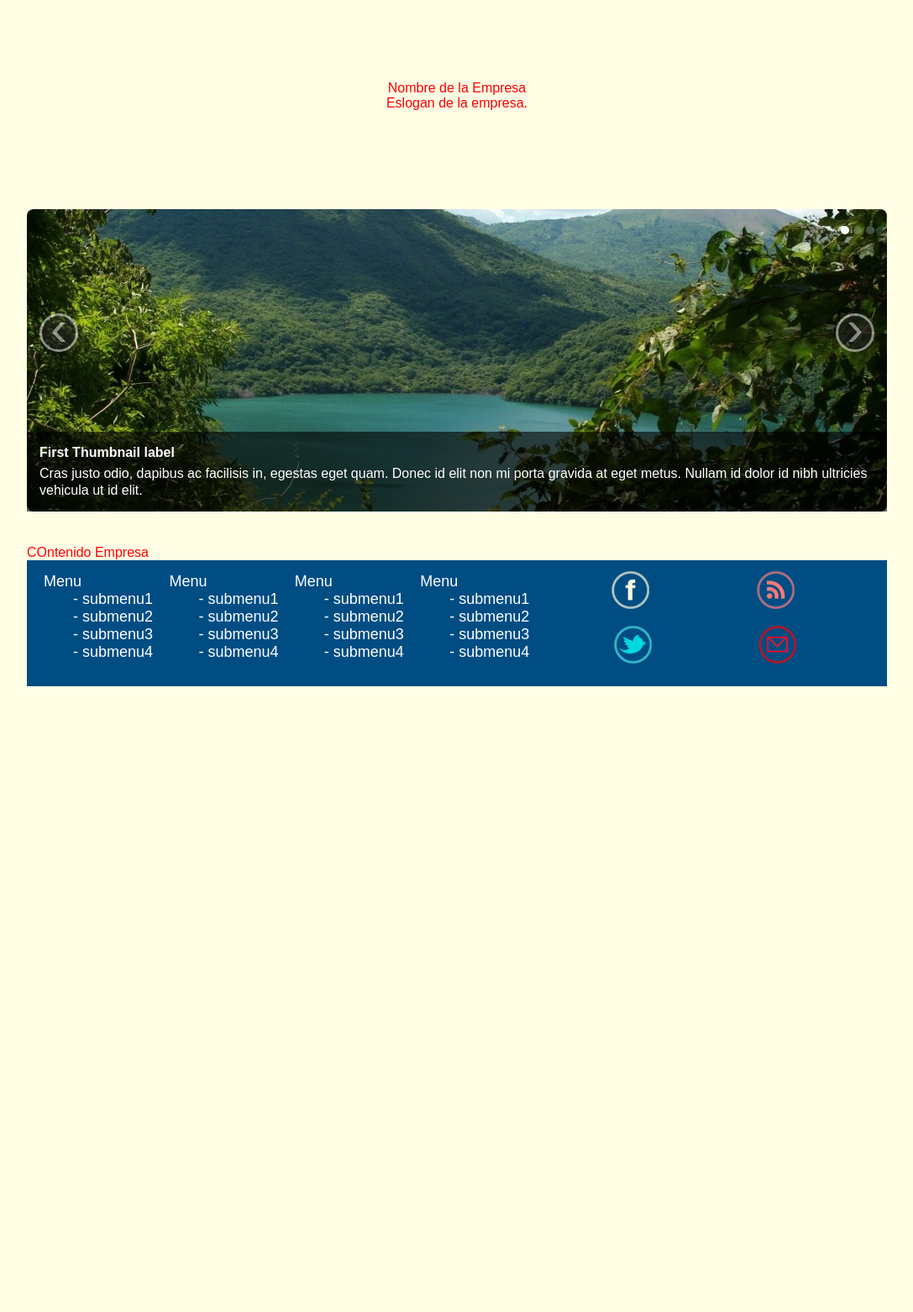
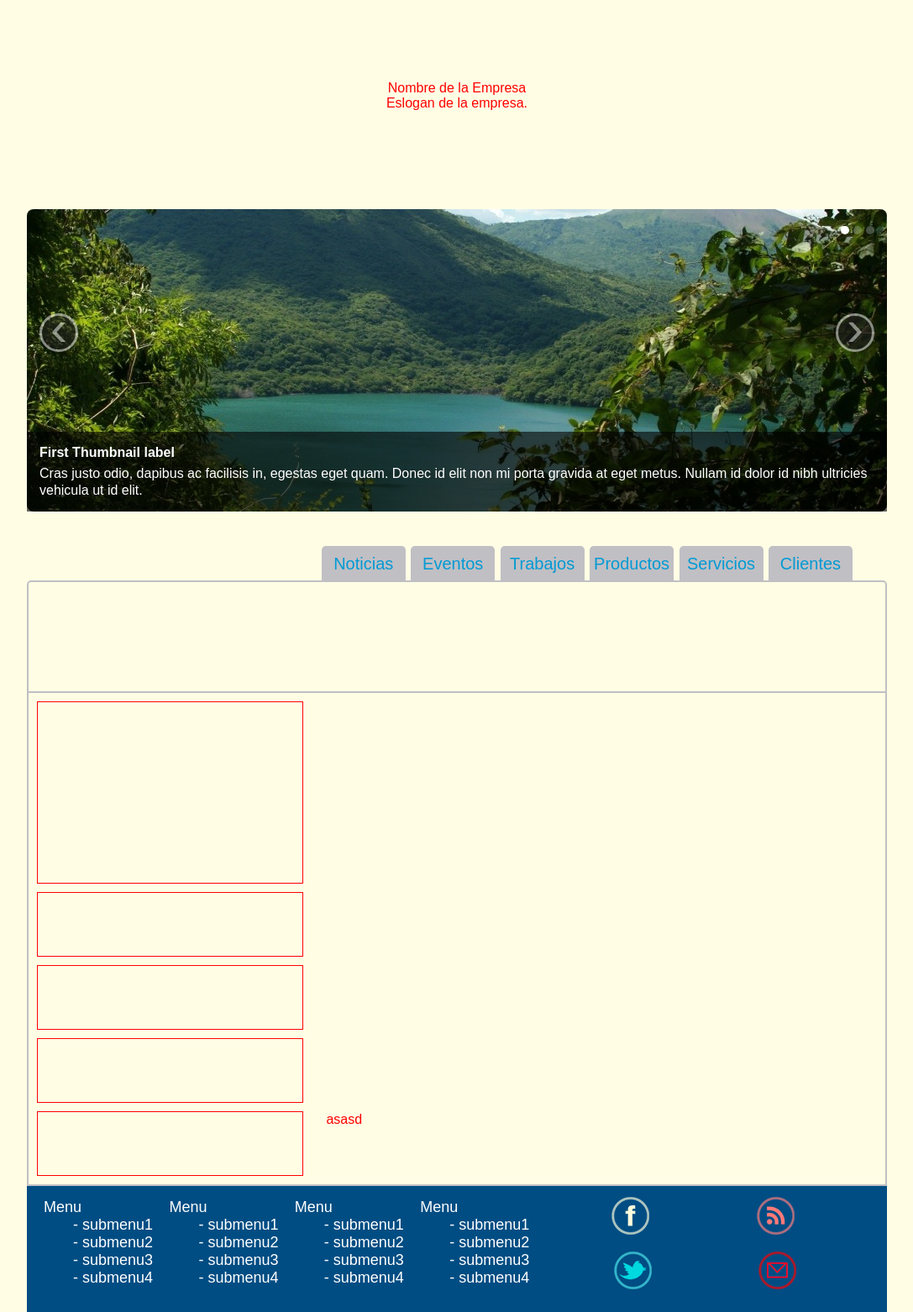
Before and after one commit to diegoduncan21/Neatics, a Django app: template portal/templates/empresas.html in a window 1280 px wide. Shown: the part 247-1809 px from the top of the page at 84% size, without its empty margins (96-1183 px from the left). Before the commit the page ends 1064 px from the top, so only its background shows below. Run offline with Django 3.2, Linux system fonts and the light colour scheme; the template is opened without the code that fills it, so the values that code supplies are empty; a map, chart or similar area stays blank; some libraries are stand-ins or nearby versions; some web fonts are replaced.

Commit message:
empresas

```diff
--- a/portal/static/css/empresas.css
+++ b/portal/static/css/empresas.css
@@ -1,7 +1,46 @@
+.empresa-social {
+	height: 75px;
+}
+
+.tab-body-left {
+	width: 350px;
+	display: inline-block;
+}
+
+.tab-body-left > div {
+	width:315px;
+	border:solid 1px;
+	margin:10px;
+}
+
+.tab-body-right {
+	width: 650px;
+	display: inline-block;
+}
+
+.tab-content-header {
+	height: 130px;
+	border-bottom: solid 2px #C0BFC4;
+}
+
+.tab-empresas {
+	background: #C0BFC4;
+	border-top-left-radius: 5px;
+	border-top-right-radius: 5px;
+	color: #019AD4;
+	display: table-cell;
+	font-size:20px;
+	height:42px;
+	margin: 2px;
+	text-align: center;
+	vertical-align: middle;
+	width: 100px;
+}
+
+
 #contenedor-empresa {
 	color:red;
 }
-
 
 #header-empresa {
 	height:230px;
@@ -11,8 +50,34 @@
 }
 
 
+#mapa-empresa {
+	height:215px;
+}
+
+
+
+
 #nombre-empresa,
 #slogan-empresa {
 	width:100%;
 	text-align:center;
 }
+
+
+#tab-content-empresas {
+	border: solid 2px #C0BFC4;
+	border-top-left-radius: 5px;
+	border-top-right-radius: 5px;
+}
+
+#tabs-empresas {
+	clear: both;
+	height: 42px;
+	padding-right: 40px;
+	text-align: -webkit-right;
+}
+
+#tabs-empresas > div {
+	display: inline-block;
+	margin:1px;
+}
--- a/portal/templates/empresas.html
+++ b/portal/templates/empresas.html
@@ -15,8 +15,58 @@
 		</div>
 	</div>
 	{% include 'slider-principal.html' %}
+	<div id="notebook-empresa">
+		<div id="tabs-empresas">
+			<div>
+				<div class="tab-empresas">Noticias</div>
+			</div>
+			<div>
+				<div class="tab-empresas">Eventos</div>
+			</div>
+			<div>
+				<div class="tab-empresas">Trabajos</div>
+			</div>
+			<div>
+				<div class="tab-empresas">Productos</div>
+			</div>
+			<div>
+				<div class="tab-empresas">Servicios</div>
+			</div>
+			<div>
+				<div class="tab-empresas">Clientes</div>
+			</div>
+		</div>
+		<div id="tab-content-empresas">
+			<div class="tab-content-header">
 
-COntenido Empresa
+			</div>
+			<div class="tab-content-body">
+				<div class="tab-body-left">
+					<div id="mapa-empresa"></div>
+					<div class="empresa-social">
+						<img id="empresa-social-twitter">
+						<span class="empresa-social-text"></span>
+					</div>
+					<div class="empresa-social">
+						<img id="empresa-social-facebook">
+						<span class="empresa-social-text"></span>
+					</div>
+					<div class="empresa-social">
+						<img id="empresa-social-mail">
+						<span class="empresa-social-text"></span>
+					</div>
+					<div class="empresa-social">
+						<img id="empresa-social-telefono">
+						<span class="empresa-social-text"></span>
+					</div>
+
+				</div>
+				<div class="tab-body-right">asasd</div>
+			</div>
+		</div>
+	</div>
+
+
 </div>
 
 {% endblock %}
```
